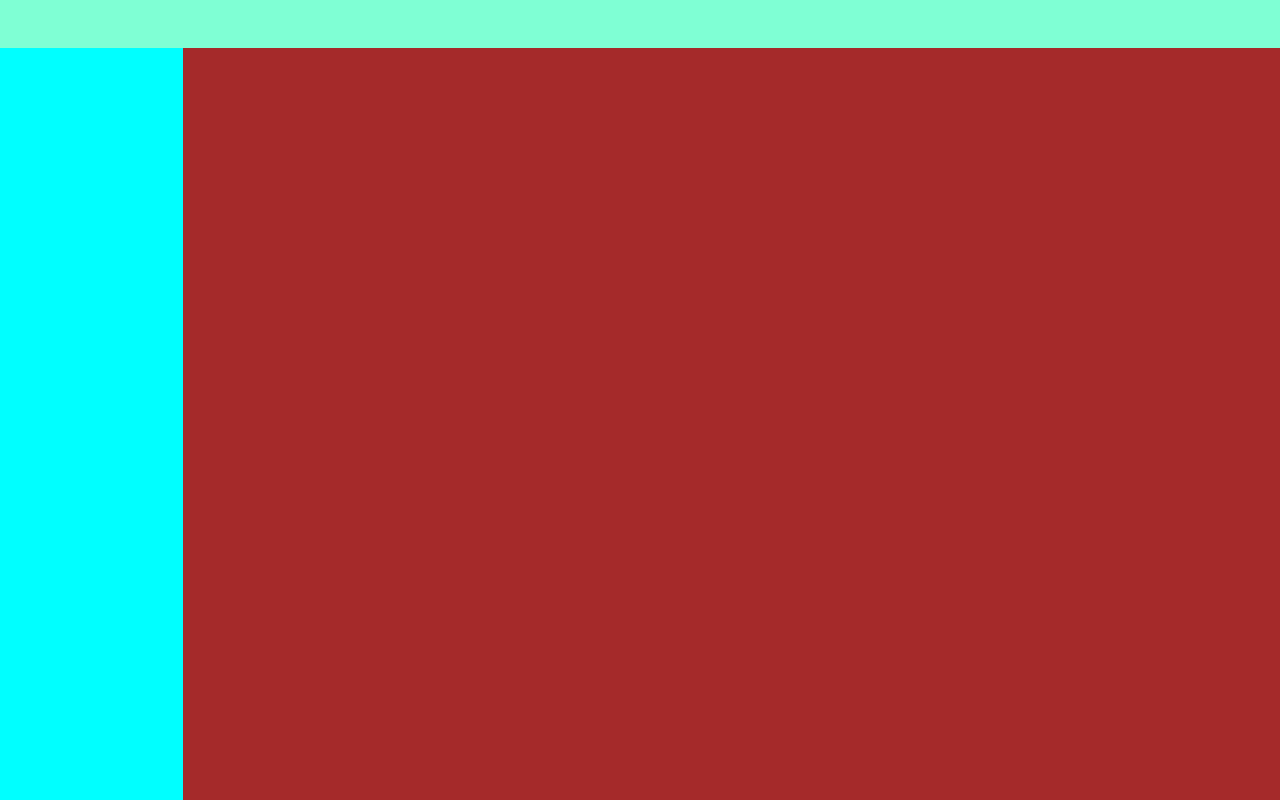
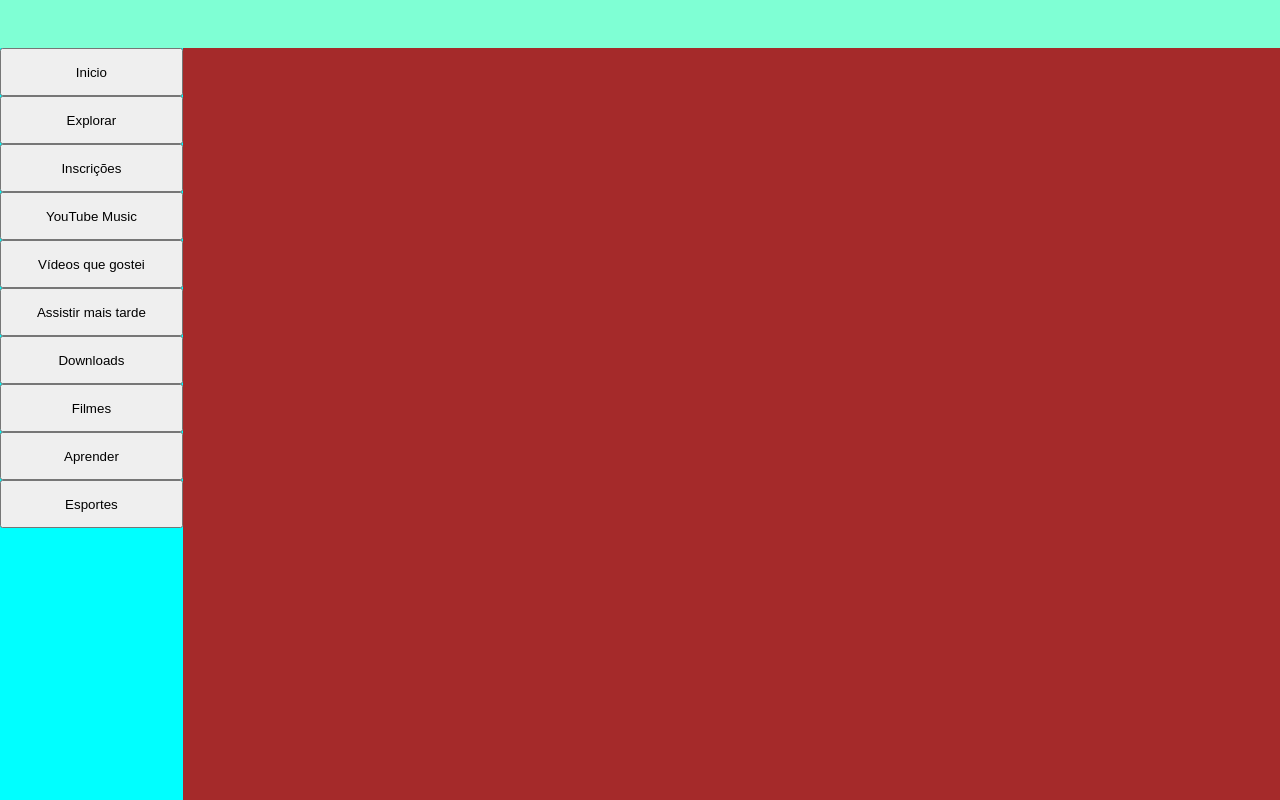
Before and after one commit to Lucas-Dsra/YoutubeGrid, a plain HTML site: page index.html in a window 1280 px wide. Drawn offline with Linux system fonts and the light colour scheme.

Commit message:
Criação dos botões em html simples

```diff
--- a/index.html
+++ b/index.html
@@ -12,7 +12,16 @@
     </header>
     <main>
         <div id="slider_bar">
-
+            <button alt="Inicio">Inicio</button>
+            <button alt="Explorar">Explorar</button>
+            <button alt="Inscrições">Inscrições</button>
+            <button alt="YouTube Music">YouTube Music</button>
+            <button alt="Vídeos que gostei">Vídeos que gostei</button>
+            <button alt="Assistir mais tarde">Assistir mais tarde</button>
+            <button alt="Downloads">Downloads</button>
+            <button alt="Filmes">Filmes</button>
+            <button alt="Aprender">Aprender</button>
+            <button alt="Espostes">Esportes</button>
         </div>
         <div id="grid_videos">
 
--- a/style/style.css
+++ b/style/style.css
@@ -26,7 +26,8 @@ main{
     display: grid;
     grid-template-columns: 100%;
     grid-template-rows: repeat(8, 3rem);
-    grid-auto-rows: 1rem;
+    grid-auto-rows: 3rem;
+
 }
 #grid_videos{
     background-color: brown;
@@ -34,4 +35,5 @@ main{
     display: grid;
     grid-template-columns: repeat(4, 1fr);
     grid-template-rows: repeat(3, 14rem);
+
 }
```
